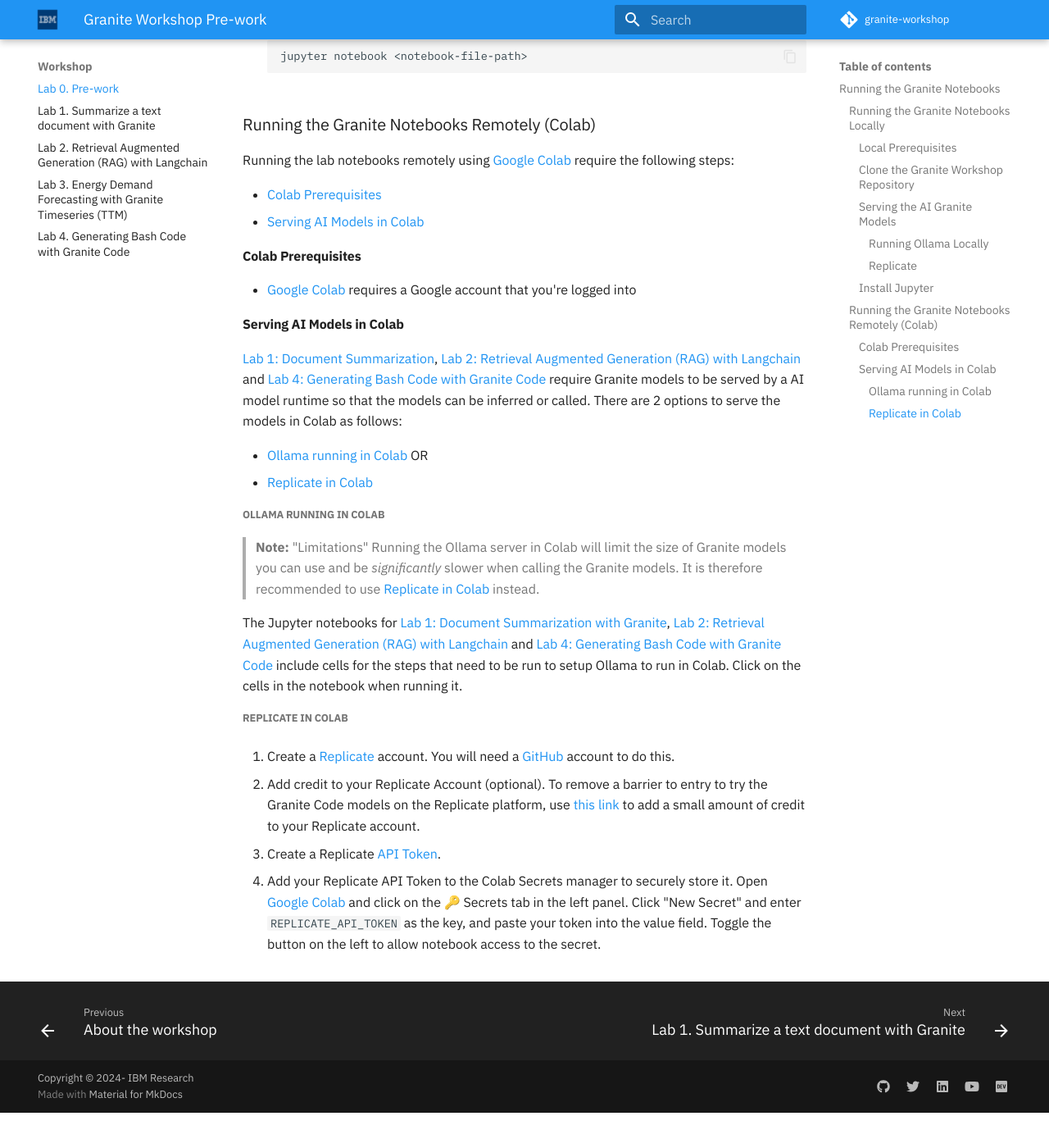
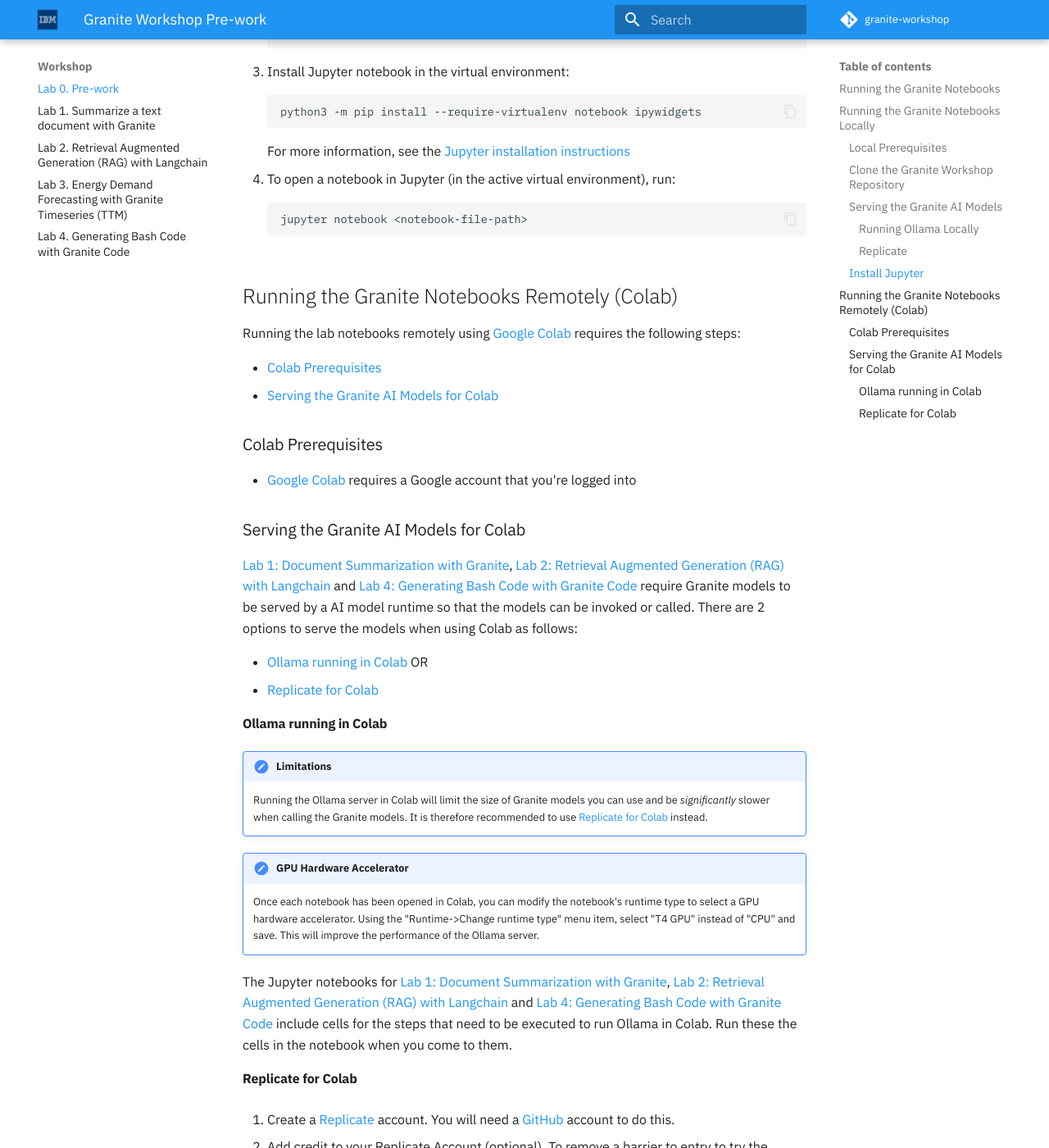
Before and after one commit to IBM/granite-workshop, an MkDocs documentation site: the page built from docs/pre-work/README.md, in a window 1280 px wide and 1400 px high, scrolled down 3068 px. Shown: the whole window at 82% size. Built offline with MkDocs 1.6.1 and Material for MkDocs 9.7.7, drawn with Linux system fonts in a browser that asks for light colours; comment, search, counter and statistics services are not loaded; before the commit the page ends 4425 px from its top, so only the background shows below that; some of the changed text lies outside the part shown.

Commit message:
Improvements to pre-work
Added info on how to add GPU hardware accelerator to Colab notebook
runtime.

Signed-off-by: BJ Hargrave <hargrave@us.ibm.com>

````diff
--- a/docs/pre-work/README.md
+++ b/docs/pre-work/README.md
@@ -6,39 +6,39 @@
 
 # Pre-work
 
-The labs in the workshop are [Jupyter notebooks](https://jupyter.org/). The notebooks can be run on your computer or remotely on the [Google Colab](https://colab.research.google.com) service. Check out [Running the Granite Notebooks](#running-the-granite-notebooks) section on how to setup the way you want to run the notebooks.
+The labs in the workshop are [Jupyter notebooks](https://jupyter.org/). The notebooks can be run on your computer or remotely on the [Google Colab](https://colab.research.google.com) service. Check out the [Running the Granite Notebooks](#running-the-granite-notebooks) section on how to setup the way you want to run the notebooks.
 
 ## Running the Granite Notebooks
 
 The notebooks can be run:
 
-- [on your computer](#running-the-granite-notebooks-locally) OR
-- [remotely on the Google Colab service](#running-the-granite-notebooks-remotely-colab)
+- [Locally on your computer](#running-the-granite-notebooks-locally) OR
+- [Remotely on the Google Colab service](#running-the-granite-notebooks-remotely-colab)
 
 Follow the instructions in one of the sub-sections that follow on how you would like to run the notebooks.
 
-### Running the Granite Notebooks Locally
+## Running the Granite Notebooks Locally
 
 It is recommended if you want to run the lab notebooks locally on your computer that you have:
 
 - A computer or laptop
 - Knowledge of [Git](https://git-scm.com/) and [Python](https://www.python.org/)
 
-If not then it recommended to go to the [Running the Granite Notebooks Remotely (Colab)](#running-the-granite-notebooks-remotely-colab) section instead.
+If not, then it recommended to go to the [Running the Granite Notebooks Remotely (Colab)](#running-the-granite-notebooks-remotely-colab) section instead.
 
 Running the lab notebooks locally on your computer requires the following steps:
 
 - [Local Prerequisites](#local-prerequisites)
 - [Clone the Granite Workshop Repository](#clone-the-granite-workshop-repository)
-- [Serving the AI Granite Models](#serving-the-ai-granite-models)
+- [Serving the Granite AI Models](#serving-the-granite-ai-models)
 - [Install Jupyter](#install-jupyter)
 
-#### Local Prerequisites
+### Local Prerequisites
 
 - Git
 - Python 3.10 or 3.11
 
-#### Clone the Granite Workshop Repository
+### Clone the Granite Workshop Repository
 
 Clone the workshop repo and cd into the repo directory.
 
@@ -47,22 +47,22 @@
 cd granite-workshop
 ```
 
-#### Serving the AI Granite Models
+### Serving the Granite AI Models
 
-[Lab 1: Document Summarization](../lab-1/README.md), [Lab 2: Retrieval Augmented Generation (RAG) with Langchain](../lab-2/README.md) and [Lab 4: Generating Bash Code with Granite Code](../lab-4/README.md) require Granite models to be served by a AI model runtime so that the models can be inferred or called. There are 2 options to serve the models as follows:
+[Lab 1: Document Summarization with Granite](../lab-1/README.md), [Lab 2: Retrieval Augmented Generation (RAG) with Langchain](../lab-2/README.md) and [Lab 4: Generating Bash Code with Granite Code](../lab-4/README.md) require Granite models to be served by a AI model runtime so that the models can be invoked or called. There are 2 options to serve the models as follows:
 
 - [Running Ollama Locally](#running-ollama-locally) OR
-- [Replicate](https://replicate.com/)
+- [Replicate](#replicate)
 
-##### Running Ollama Locally
+#### Running Ollama Locally
 
-It is recommended if you want to run [Ollama](https://ollama.com/) locally on your computer to serve models that you have:
+It is recommended if you want to run [Ollama](https://ollama.com/) locally on your computer to serve models that you have a computer with:
 
-- A computer or laptop with:
-  - GPU processor
-  - 32G RAM (minimum)
+- GPU processor
+- At least 32GB RAM
 
-> **Note:** This was tested on Mac M1 with 32G RAM.
+!!! note "Tested system"
+    This was tested on a Macbook with an M1 processor and 32GB RAM.
 
 If you computer is unable to serve the models then it is recommended to go to the [Replicate](#replicate) section.
 
@@ -104,9 +104,9 @@
     export REPLICATE_API_TOKEN=<your_replicate_api_token>
     ```
 
-#### Install Jupyter
+### Install Jupyter
 
-> **Note:** "Use a virtual environment"
+!!! note "Use a virtual environment"
     Before installing dependencies and to avoid conflicts in your environment, it is advisable to use a [virtual environment (venv)](https://docs.python.org/3/library/venv.html).
 
 1. Create virtual environment:
@@ -124,7 +124,7 @@
 1. Install Jupyter notebook in the virtual environment:
 
     ```shell
-    python3 -m pip install notebook ipywidgets
+    python3 -m pip install --require-virtualenv notebook ipywidgets
     ```
 
     For more information, see the [Jupyter installation instructions](https://jupyter.org/install)
@@ -135,32 +135,37 @@
     jupyter notebook <notebook-file-path>
     ```
 
-### Running the Granite Notebooks Remotely (Colab)
+## Running the Granite Notebooks Remotely (Colab)
 
-Running the lab notebooks remotely using [Google Colab](https://colab.research.google.com) require the following steps:
+Running the lab notebooks remotely using [Google Colab](https://colab.research.google.com) requires the following steps:
 
 - [Colab Prerequisites](#colab-prerequisites)
-- [Serving AI Models in Colab](#serving-ai-models-in-colab)
+- [Serving the Granite AI Models for Colab](#serving-the-granite-ai-models-for-colab)
 
-#### Colab Prerequisites
+### Colab Prerequisites
 
 - [Google Colab](https://colab.research.google.com) requires a Google account that you're logged into
 
-#### Serving AI Models in Colab
+### Serving the Granite AI Models for Colab
 
-[Lab 1: Document Summarization](../lab-1/README.md), [Lab 2: Retrieval Augmented Generation (RAG) with Langchain](../lab-2/README.md) and [Lab 4: Generating Bash Code with Granite Code](../lab-4/README.md) require Granite models to be served by a AI model runtime so that the models can be inferred or called. There are 2 options to serve the models in Colab as follows:
+[Lab 1: Document Summarization with Granite](../lab-1/README.md), [Lab 2: Retrieval Augmented Generation (RAG) with Langchain](../lab-2/README.md) and [Lab 4: Generating Bash Code with Granite Code](../lab-4/README.md) require Granite models to be served by a AI model runtime so that the models can be invoked or called. There are 2 options to serve the models when using Colab as follows:
 
 - [Ollama running in Colab](#ollama-running-in-colab) OR
-- [Replicate in Colab](#replicate-in-colab)
+- [Replicate for Colab](#replicate-for-colab)
 
-##### Ollama running in Colab
+#### Ollama running in Colab
 
-> **Note:** "Limitations"
-    Running the Ollama server in Colab will limit the size of Granite models you can use and be _significantly_ slower when calling the Granite models. It is therefore recommended to use [Replicate in Colab](#replicate-in-colab) instead.
+!!! note "Limitations"
+    Running the Ollama server in Colab will limit the size of Granite models you can use and be _significantly_ slower when calling the Granite models. It is therefore recommended to use [Replicate for Colab](#replicate-for-colab) instead.
 
-The Jupyter notebooks for [Lab 1: Document Summarization with Granite](../lab-1/README.md), [Lab 2: Retrieval Augmented Generation (RAG) with Langchain](../lab-2/README.md) and [Lab 4: Generating Bash Code with Granite Code](../lab-4/README.md) include cells for the steps that need to be run to setup Ollama to run in Colab. Click on the cells in the notebook when running it.
+!!! attention "GPU Hardware Accelerator"
+    Once each notebook has been opened in Colab, you can modify the notebook's runtime type to select a GPU hardware accelerator.
+    Using the "Runtime->Change runtime type" menu item, select "T4 GPU" instead of "CPU" and save.
+    This will improve the performance of the Ollama server.
 
-##### Replicate in Colab
+The Jupyter notebooks for [Lab 1: Document Summarization with Granite](../lab-1/README.md), [Lab 2: Retrieval Augmented Generation (RAG) with Langchain](../lab-2/README.md) and [Lab 4: Generating Bash Code with Granite Code](../lab-4/README.md) include cells for the steps that need to be executed to run Ollama in Colab. Run these the cells in the notebook when you come to them.
+
+#### Replicate for Colab
 
 1. Create a [Replicate](https://replicate.com/) account. You will need a [GitHub](https://github.com/) account to do this.
 
````
Also changed, not shown: other parts of docs/pre-work/README.md (+3 -3 lines), .spellcheck-en-custom.txt.
